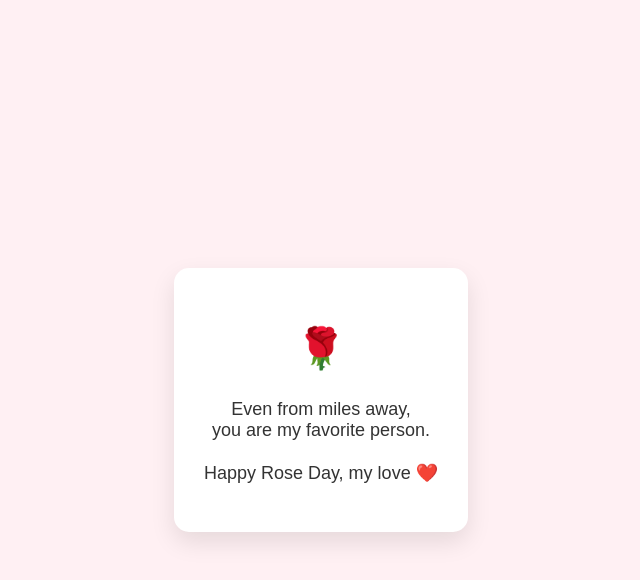
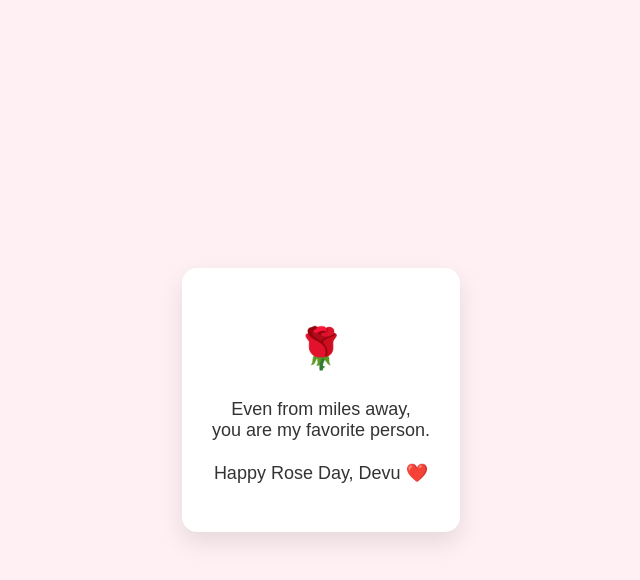
Before and after one commit to krunalnazareth/Valentine, a plain HTML site: page index.html in a window 1280 px wide. Both pictures are taken after a click on the button "Click to read 💌". Shown: the whole page, without its empty margins (319-959 px from the left). Drawn offline with Linux system fonts and the light colour scheme.

Commit message:
Update index.html

```diff
--- a/index.html
+++ b/index.html
@@ -54,7 +54,7 @@
         <p>
           Even from miles away,<br>
           you are my favorite person.<br><br>
-          Happy Rose Day, my love ❤️
+          Happy Rose Day, Devu ❤️
         </p>
       `;
     }
```
